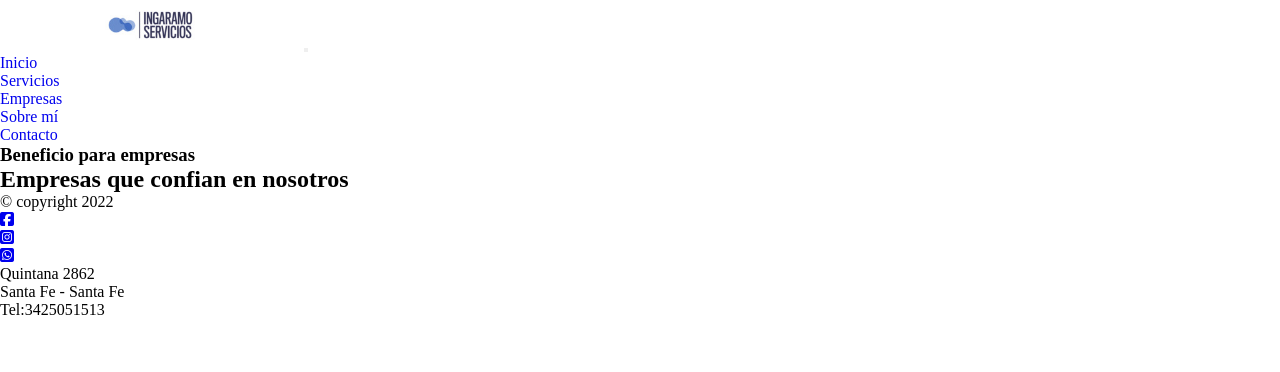
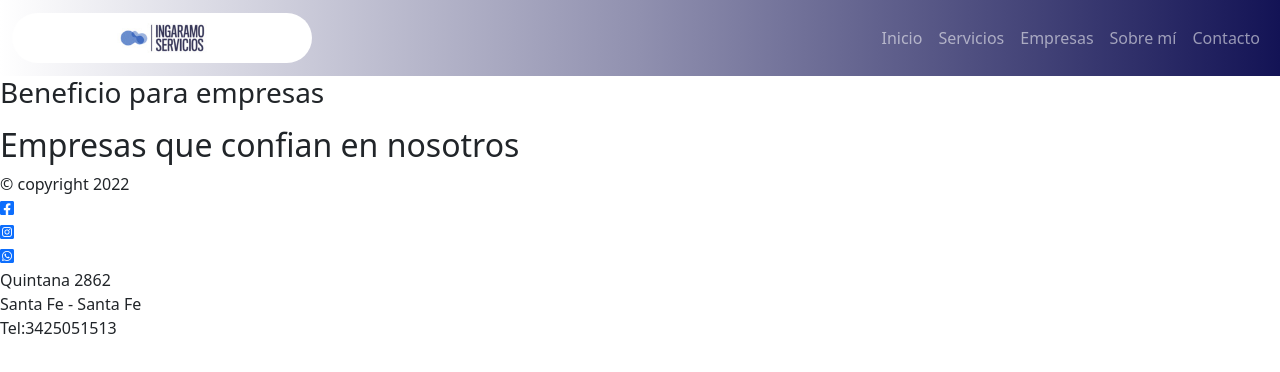
Before and after one commit to leacau/idea_chena, a plain HTML site: page pages/Empresas.html in a window 1280 px wide. Drawn offline with nearby package versions, Linux system fonts and the light colour scheme.

Commit message:
navbarsFuncionando

```diff
--- a/css/style.css
+++ b/css/style.css
@@ -90,7 +90,7 @@ a {
 }
 
 
-/* Estilo en Contacto */
+/* Estilo en Nav no Index */
 
 .logo_nav {
     width: 300px;
@@ -101,3 +101,11 @@ a {
 .logo_nav:hover {
     content: url(../images/logo_size_invert.jpg);
 }
+
+@media (max-device-width: 900px) {
+    .logo_nav {
+        width: 300px;
+        height: auto;
+        border-radius: 15rem;
+    }
+}
--- a/pages/Empresas.html
+++ b/pages/Empresas.html
@@ -7,15 +7,20 @@
     <meta name="viewport" content="width=device-width, initial-scale=1.0" />
     <title>Ingaramo Servicios</title>
     <link rel="icon" type="image/png" href="../images/faV.png" />
-
+    <!--Font Google-->
+    <link href="https://fonts.googleapis.com/css2?family=Outfit:wght@100;400;800&display=swap" rel="stylesheet" />
+    <!--Font Awesome-->
+    <link rel="stylesheet" href="https://cdnjs.cloudflare.com/ajax/libs/font-awesome/5.15.4/css/all.min.css" integrity="sha512-1ycn6IcaQQ40/MKBW2W4Rhis/DbILU74C1vSrLJxCq57o941Ym01SwNsOMqvEBFlcgUa6xLiPY/NS5R+E6ztJQ==" crossorigin="anonymous" referrerpolicy="no-referrer"
+    />
+    <!-- CSS only -->
+    <link href="https://cdn.jsdelivr.net/npm/bootstrap@5.1.3/dist/css/bootstrap.min.css" rel="stylesheet" integrity="sha384-1BmE4kWBq78iYhFldvKuhfTAU6auU8tT94WrHftjDbrCEXSU1oBoqyl2QvZ6jIW3" crossorigin="anonymous" />
+    <!-- Css propio -->
     <link rel="stylesheet" href="../css/style.css" />
-    <link href="https://fonts.googleapis.com/css2?family=Outfit:wght@100;400;800&display=swap" rel="stylesheet" />
-    <script src="https://kit.fontawesome.com/0fbd9d20d7.js" crossorigin="anonymous"></script>
 </head>
 
 <body>
     <!--Header-->
-    <header>
+    <header class="headerNoIndex">
         <!-- NAV BAR -->
         <nav class="navbar navbar-expand-md navbar-dark">
             <div class="container-fluid">
@@ -73,6 +78,8 @@
             </div>
         </div>
     </footer>
+    <!-- JavaScript Bundle with Popper -->
+    <script src="https://cdn.jsdelivr.net/npm/bootstrap@5.1.3/dist/js/bootstrap.bundle.min.js" integrity="sha384-ka7Sk0Gln4gmtz2MlQnikT1wXgYsOg+OMhuP+IlRH9sENBO0LRn5q+8nbTov4+1p" crossorigin="anonymous"></script>
 </body>
 
 </html>
```
Also changed, not shown: pages/Servicios.html (+11 -4 lines), pages/seguros.html (+11 -4 lines), pages/sobremi.html (+7 -3 lines).
